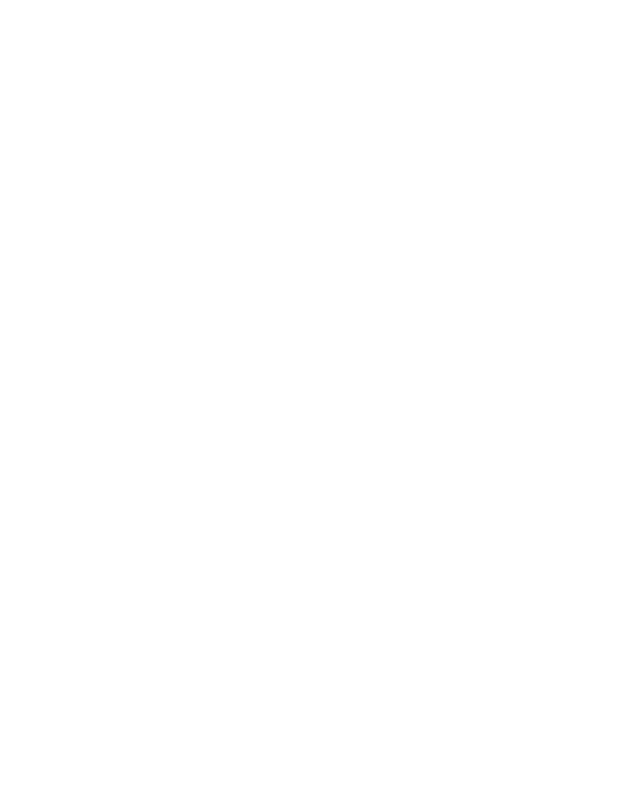
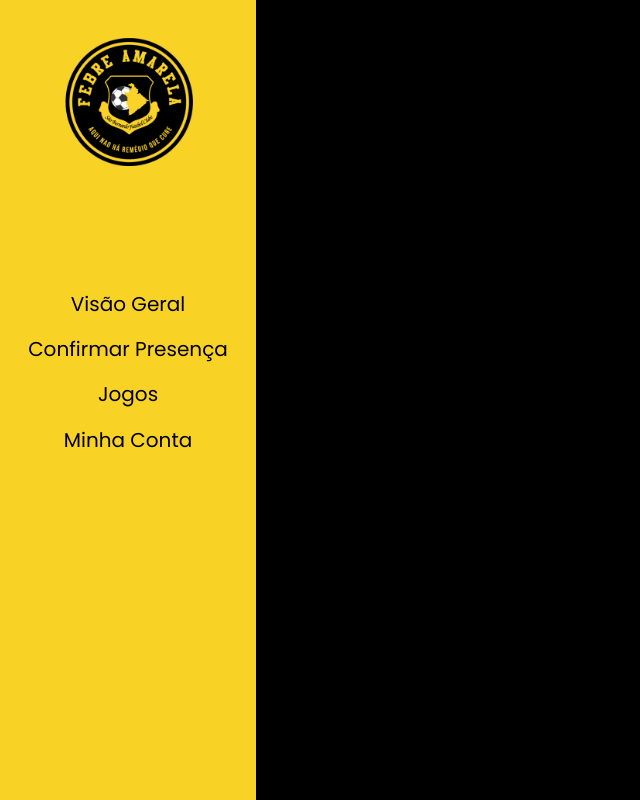
Before and after one commit to Guilherme-Silva-Oliveira/ProjetoFebre, a plain HTML site: page public/socio.html in a window 1280 px wide. Shown: the whole page, without its empty margins (0-640 px from the left). Drawn offline with nearby package versions, Linux system fonts and the light colour scheme.

Commit message:
Tela de Sócios

```diff
--- /dev/null
+++ b/public/css/style_socio.css
@@ -0,0 +1,48 @@
+* {
+    margin: 0;
+    padding: 0;
+    box-sizing: border-box;
+    font-family: "Poppins", sans-serif;
+}
+
+html {
+    scroll-behavior: smooth;
+}
+
+body {
+    background-color: black;
+}
+
+.container {
+    max-width: 1480px;
+    margin: 0 auto;
+    padding: 0 2%;
+}
+
+/* Header */
+header {
+    position: fixed;
+    left: 0;
+    top: 0;
+    width: 20%;
+    height: 100%;
+    background-color: #f9d226;
+    display: flex;
+    justify-content: center;
+    padding-top: 3%;
+}
+header img{
+    width: 130px;
+    margin-bottom: 50%;
+}
+section.itens-header{
+    display: flex;
+    gap: 2%;
+    flex-direction: column;
+}
+section.itens-header a{
+    text-decoration: none;
+    font-size: 20px;
+    text-align: center;
+    color: black;
+}
--- a/public/socio.html
+++ b/public/socio.html
@@ -0,0 +1,42 @@
+<!DOCTYPE html>
+<html lang="en">
+
+<head>
+    <meta charset="UTF-8">
+    <meta name="viewport" content="width=device-width, initial-scale=1.0">
+    <title>Socio | Torcida São Bernardo FC</title>
+    <link
+        href="https://fonts.googleapis.com/css2?family=Bebas+Neue&family=Poppins:wght@300;400;500;600;700&display=swap"
+        rel="stylesheet">
+    <link rel="stylesheet" href="https://cdn.jsdelivr.net/npm/bootstrap-icons@1.10.5/font/bootstrap-icons.css">
+
+    <link rel="stylesheet" href="https://cdnjs.cloudflare.com/ajax/libs/font-awesome/6.4.0/css/all.min.css">
+    <link rel="stylesheet" href="css/style_socio.css">
+</head>
+
+<body data-barba="wrapper">
+    <main data-barba="container" data-barba-namespace="contato">
+        <ul class="transition">
+            <li></li>
+            <li></li>
+            <li></li>
+            <li></li>
+            <li></li>
+        </ul>
+    </main>
+
+    <header>
+        <section class="itens-header">
+            <a href="index.html"><img src="imgs/logo.png"></a>
+            <a href="">Visão Geral</a>
+            <a href="">Confirmar Presença</a>
+            <a href="">Jogos</a>
+            <a href="">Minha Conta</a>
+        </section>
+    </header>
+</body>
+<script src="https://unpkg.com/@barba/core"></script>
+<script src="https://cdnjs.cloudflare.com/ajax/libs/gsap/3.5.1/gsap.min.js"></script>
+<script src="js/transition.js"></script>
+
+</html>
```
Also changed, not shown: public/contato.html (+1 -1 lines), public/login.html (+10 -1 lines).
